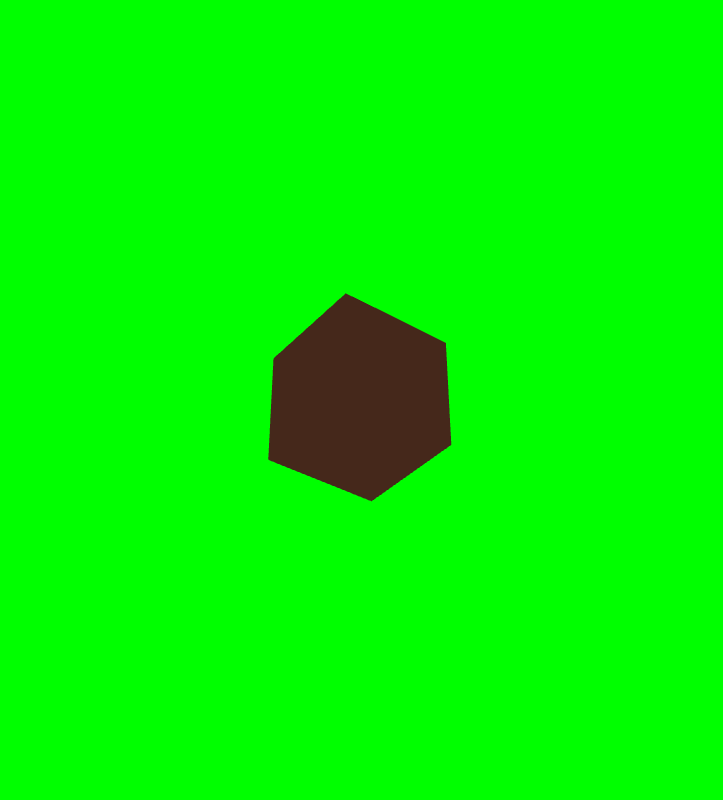
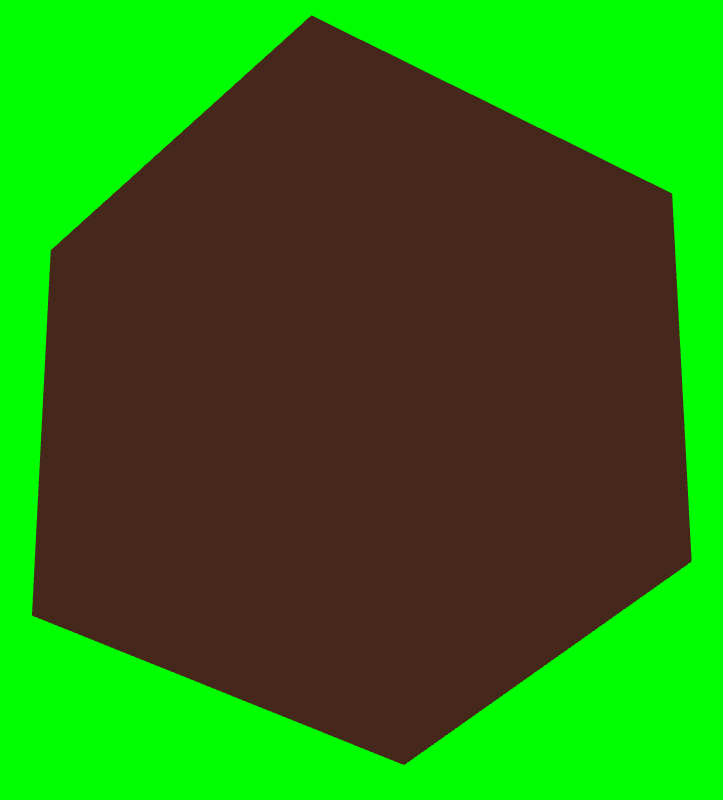
Before and after one commit to tomatrow/threejs-diving-in-notes, a plain HTML site: page Part 02: Basic Scene /index.html in a window 1280 px wide. Shown: the whole page, without its empty margins (281-1004 px from the left). Drawn offline with nearby package versions, Linux system fonts and the light colour scheme; animation ran at ten frames a second.

Commit message:
Close in on cube

```diff
--- a/Part 02: Basic Scene /index.html
+++ b/Part 02: Basic Scene /index.html
@@ -30,7 +30,7 @@
         renderer.setPixelRatio(window.devicePixelRatio);
         renderer.setSize(window.innerWidth, window.innerHeight);
 
-        let camera = new THREE.PerspectiveCamera(35, window.innerWidth / window.innerHeight, 0.1, 3000);
+        let camera = new THREE.PerspectiveCamera(10, window.innerWidth / window.innerHeight, 30, 3000);
         let scene = new THREE.Scene();
 
         let ambientLight = new THREE.AmbientLight(0xffffff, 0.5);
```
